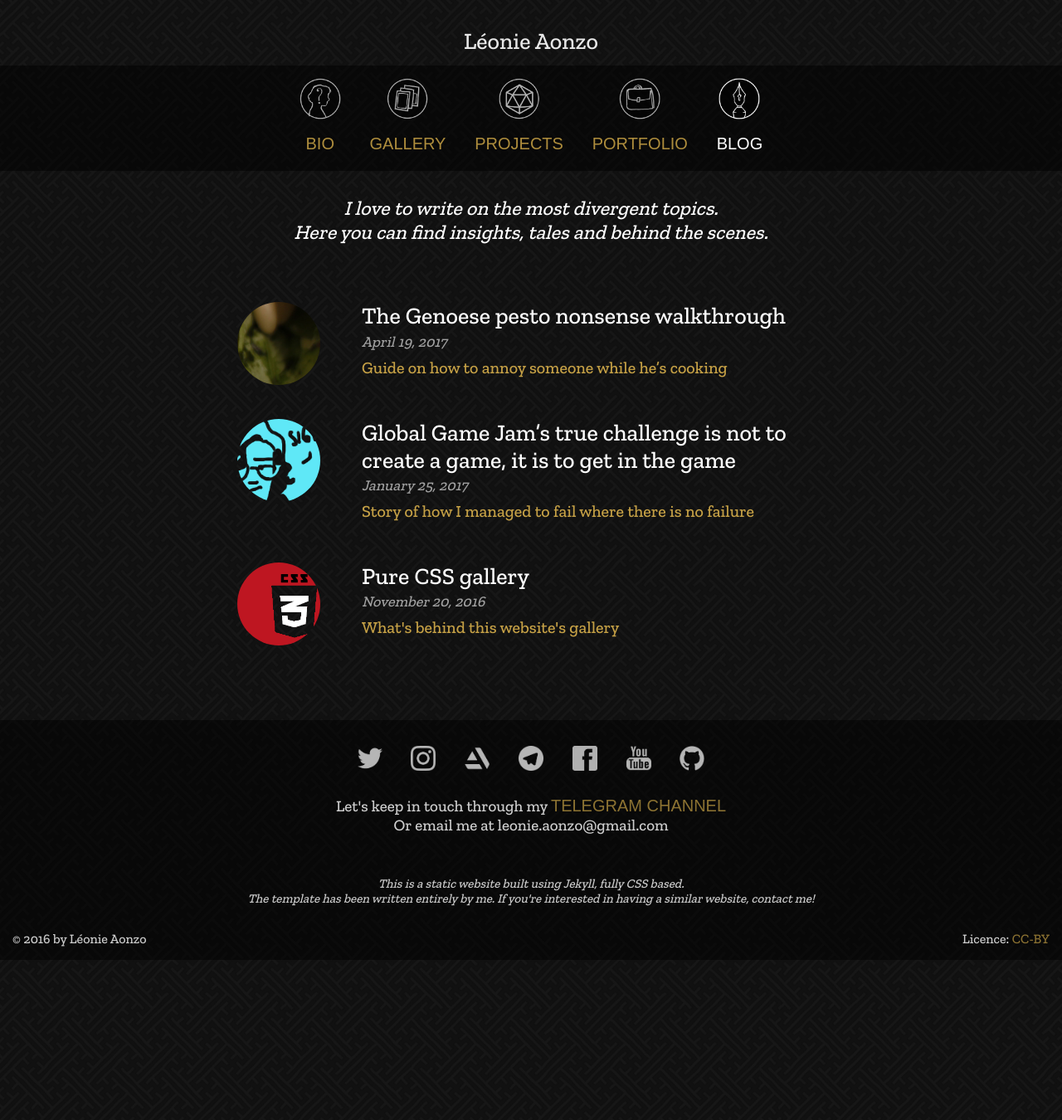
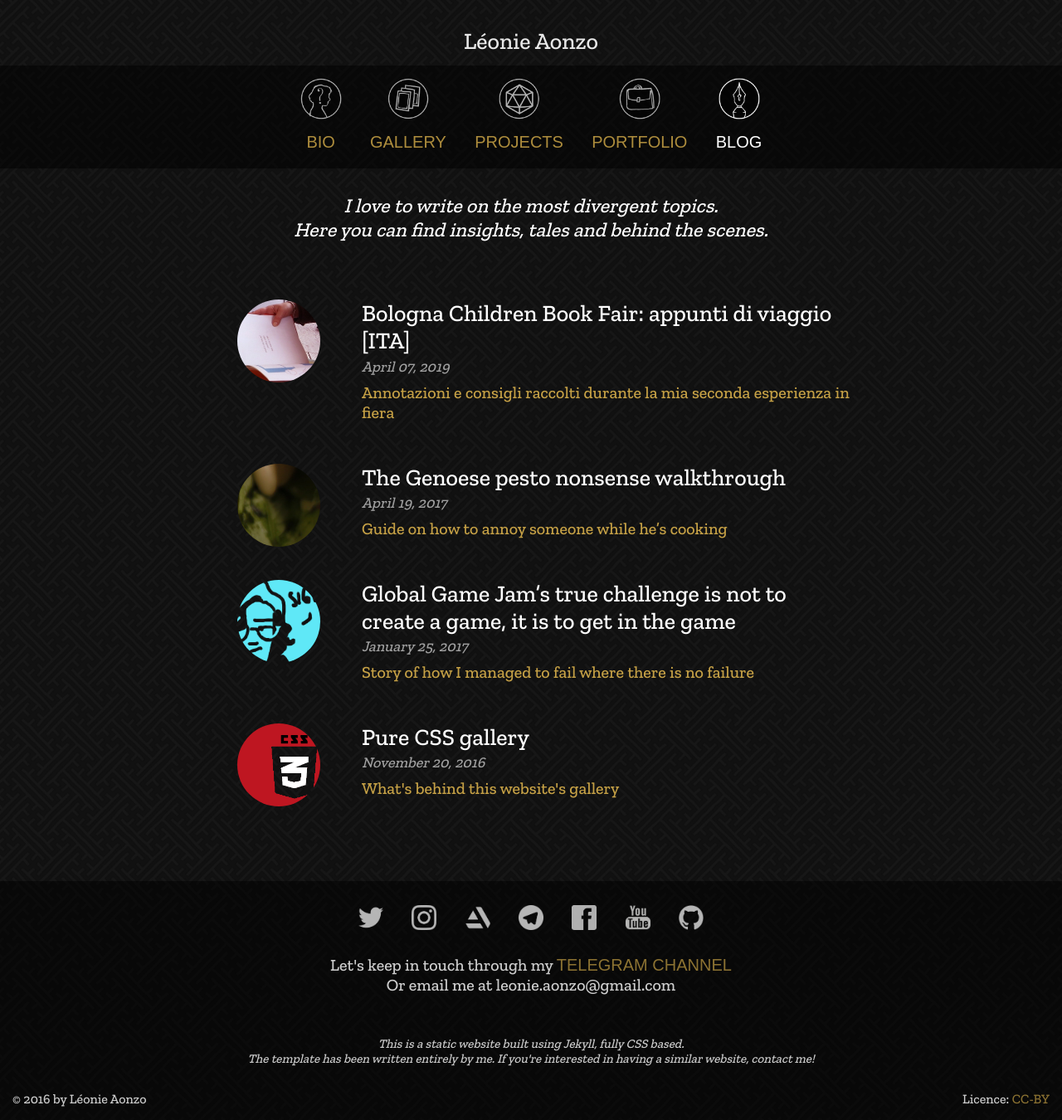
Before and after one commit to pirodaes/pirodaes.github.io, a Jekyll site: the page built from blog.html, in a window 1280 px wide. Shown: the whole page at 83% size. Built offline with Jekyll 4.4.1, drawn with Linux system fonts in a browser that asks for light colours; some web fonts are replaced; before the commit the page ends 1157 px from its top, so only the background shows below that; some of the changed lines change nothing that is shown.

Commit message:
bologna 2019

```diff
--- /dev/null
+++ b/_posts/2019-04-07-bologna-children-book-fair.md
@@ -0,0 +1,117 @@
+---
+layout: post
+title:  "Bologna Children Book Fair: appunti di viaggio [ITA]"
+date:  07/04/2019
+categories: blog-post
+post-header: 2019-04-07.jpg
+info: "Annotazioni e consigli raccolti durante la mia seconda esperienza in fiera"
+gallery:
+  - 1.jpg
+  - 2.jpg
+  - 3.jpg
+  - 4.jpg
+  - 5.jpg
+  - 6.jpg
+  - 7.jpg
+  - 8.jpg
+  - 9.jpg
+  - 10.jpg
+  - 11.jpg
+---
+
+Sono da poco tornata dalla mia seconda Bologna Children Book Fair, carica di appunti e di idee da riordinare. Credo sempre più che questa fiera sia un appuntamento imprescindibile per chi ha a che fare con il mondo dell'illustrazione. Sicuramente per me è stata, negli ultimi due anni, un importante punto di svolta. <br/> <br/>
+Studenti ed esordienti sono un po' fuori posto in un contesto professionale come quello della Fiera. Autori ed agenti corrono da uno stand all'altro, a ritmo serrato stringono mani, stringono accordi. Gli editori hanno poco tempo (e spesso poca voglia) di dedicare la loro attenzione ai portfolio di illustratori inesperti. A meno di non sfoderare il famigerato trolley carico di pubblicazioni, è difficile ritagliarsi uno spazio. Per questo, la Children Book Fair può diventare un'esperienza frustrante.
+
+<img class="post-img" src="{{ site.baseurl }}/img/posts/2019-04-07-1.png" />
+
+Ma è proprio questo aspetto strettamente professionale a fare della fiera di Bologna un appuntamento così utile. Tutto dipende da come ci si avvicina ad essa. Perciò, anche se non ho ancora l'esperienza necessaria per dare consigli, ho una gran voglia di trascrivere quel poco che ho capito. <br/>
+Quanto segue è un misto di appunti tecnici e considerazioni personali. Ricordate di prendere tutto con le pinze!
+
+<h2>Questione di morale</h2>
+I giorni di fiera sono sempre estenuanti, da un punto di vista fisico quanto emotivo. Indossare costantemente la maschera della presentazione professionale, esporsi a critiche, interagire, il tutto circondati da lavori molto più belli dei propri, può diventare estenuante. <br/> <br/>
+Per evitare di ritrovarmi a vagare senza meta mettendo in discussione il senso della mia esistenza, quest’anno ho escogitato una serie di stratagemmi:
+- **Arrivare alla fiera con un obiettivo ben chiaro in mente**. Per me quest’anno era: parlare con un editore specifico che avevo già contattato, stilare una lista di case editrici interessanti. L’anno scorso miravo ad un indefinito “successo” dei miei lavori, obiettivo che mi ha portato a sentire di aver “fallito” fin dal primo giorno.
+- Colorare le zone visitate della mappa. Banalissima tattica di gamification per scongiurare il senso di tempo sprecato anche quando non riuscivo ad ottenere contatti/portfolio review.
+- Tenere appunti per testimoniare le cose fatte/imparate, e/o un diario per sfogare la propria emotività.
+- **Visitare la fiera da soli**, con i propri ritmi. Conoscenti/amici sono un supporto fantastico dopo la fiera, quando è bello distrarsi insieme, non rimuginare troppo e godersi i buoni ristoranti di Bologna.
+- Parlare con le persone in coda agli eventi, fare domande alle conferenze e seguire i relatori nel “back stage”, avvicinarsi furtivamente a conversazioni altrui, esprimere senza farsi problemi la propria curiosità... **partecipare** insomma!
+- Sorridere!
+
+
+<h2>Portfolio e presentazione</h2>
+- La fiera non è il posto migliore per tentare di affascinare gli editori come persone o con il proprio percorso. L’offerta di illustratori è così ampia che gli editori si interessano unicamente a stili finiti. È questo il modo in cui viene effettivamente usato anche il cosiddetto “muro del pianto”. Perciò **il portfolio deve dichiarare chiaramente uno stile**. <br/>
+Se si hanno due o più stili diversi, vanno raggruppati in portfolio diversi: ad ogni editore si mostrerà solo quello più in linea con la sua proposta editoriale. <br/>
+Se si hanno pochissime illustrazioni fatte nello stesso stile ci si può presentare agli editori per consigli, ma non si verrà presi in considerazione. La soluzione non è farsi prendere dall’horror vacui, ma lavorare di più.
+- La parola d’ordine è **coerenza**: il portfolio deve dimostrare che si è capaci di lavorare con continuità all’interno dello stesso stile. Perciò sono molto apprezzate pagine dedicate ad un solo personaggio in varie pose o espressioni.
+- Le cose più importanti nell’illustrazione per bambini sono: **espressività** dei personaggi, eloquenti anche attraverso il linguaggio del corpo, **dinamismo**, attenzione ai dettagli. Non importa il livello di finitura: a volte anche delle bozze possono vincere su lavori finiti, se mostrano con forza queste caratteristiche.
+- Se si presenta il portfolio in cartaceo, la stampa e la carta devono essere di buona qualità. L’impaginazione deve lasciare uno spazio generoso alle immagini ed evitare l’effetto vignette. Meglio non presentare il portfolio in raccoglitori o buste di plastica, che danno l’idea che si vogliano “riciclare” le pagine per volte successive. Sono molto apprezzate impaginazioni con un tocco personale: formati anche più piccoli di un A4, con rilegature semplici ma fatte a mano. Il testo può essere pochissimo o non esserci affatto. Inserire però sempre i contatti alla fine.
+- Durante eventuali colloqui (prima o dopo la fiera) accettare proposte anche se non interessano, per declinare poi via mail. È importante lasciare l’impressione di una persona positiva e intraprendente.
+- Quando si propone un progetto specifico via email, solitamente si fa in questa forma: 4/5 tavole finite + schizzi di tutte o buona parte delle altre tavole + testo di presentazione del progetto + la narrazione in breve (inviata come testo semplice, non sceneggiatura).
+- Durante le portfolio review, sulla stessa illustrazione si possono ricevere pareri e consigli molto differenti. Bisogna fare attenzione a chi ci si rivolge e tenere bene a mente che il parere più importante è sempre il proprio.
+
+<h2>Contratti, lavoro, denaro</h2>
+- Prima dell’inizio di ogni lavoro da parte dell’illustratore deve esserci la firma di un **contratto** con l’editore.
+- Quando si ha a che fare con self-publisher o piccoli editori può essere l’illustratore stesso a proporre un contratto. Da parte di case editrici affermate non è professionale non presentare subito un contratto ed è più che lecito richiederne uno. Spesso sono le case editrici più grandi ad elaborare i contratti più svantaggiosi per gli illustratori.
+- Spesso negando un contratto non si perde l’offerta, ma si arriva ad una nuova negoziazione.
+- Ogni contratto dovrebbe essere negoziato.
+- Gli editori dovrebbero garantire almeno una settimana di tempo per valutare il contratto e firmarlo.
+- Bisogna tenere a mente che, in caso di assenza di un contratto, l’illustratore è comunque in una posizione di vantaggio per via delle **normative europee sul copyright**: in caso di diatribe si può fare causa e vincere.
+- L’unione fa la forza: se si pensa di dedicarsi all’illustrazione in modo professionale e serio è un’ottima idea fare riferimento ad associazioni di settore come <a href="http://www.autoridimmagini.it/">AI</a> o <a href="https://www.european-illustrators-forum.com/">EIF</a>, che offrono consulenza, tutela e networking.
+- Solitamente gli illustratori vengono pagati a libro, nel seguente modo: un pagamento che copre il periodo di produzione (due/tre mesi) e un **guadagno percentuale** sul prezzo di vendita. Idealmente il primo pagamento viene elargito in tre rate: una con la firma del contratto, una con la consegna del lavoro finito, una con la pubblicazione. Il guadagno percentuale invece viene consegnato una o due volte all’anno.
+- I profitti generati dalla vendita del libro sono spesso ripartiti come segue: 50% alla libreria, 10% all’autore, 5-7% all’illustratore. Il restante va all’editore e a coprire le spese di stampa.
+- Sarebbe ideale inserire nel contratto una “escalation clause”: più vendite, percentuale più alta. Ad esempio: <1000 copie 5%, >1000 copie 6%, >5000 copie 7%.
+- I libri scolastici e non-fiction spesso non offrono percentuali sulle vendite.
+- Nel contratto dovrebbe essere presente una clausola di **rimborso** nel caso in cui il progetto venga cancellato prima della pubblicazione. La percentuale dipende dal livello di avanzamento del progetto: 15% alle bozze, e 100% a materiale ultimato.
+- Meglio cedere la licenza per l’uso dei **diritti** solo per periodi limitati e solo relativamente alla stampa del libro, così da avere accesso ai “subsidiary rights”: traduzione (75-85% a illustratore+autore), merchandising (50-80%), applicazioni interattive/digitali (50-70%), Tv o drammatizzazione (90%).
+- Mai dare file modificabili (.pdf, .psd ecc) perché si sfuma la linea tra creatore ed editore.
+- Il contratto non deve negare i **diritti morali** impedendo che il nome dell’illustratore compaia in copertina.
+- A volte nei contratti è inclusa una clausola che obbliga l’illustratore a rilasciare sul mercato un lavoro che fa concorrenza al primo. È meglio cercare di eliminare questa clausola, ridimensionarla o definirla molto bene (“non puoi pubblicare lo stesso identico personaggio con un altro editore”: ok, “non puoi più pubblicare libri con disegni di animali”: non ok).
+- Fatta eccezione per saghe/serie con gli stessi personaggi, è meglio non fare contratti multi-progetto: ricontattando ogni volta l’editore è possibile negoziare accordi più vantaggiosi.
+- Conviene inserire una clausola che obbliga l’editore a cedere i diritti di pubblicazione se il libro viene stampato in meno di 50 copie all’anno.
+- È lecito chiedere all’editore qual’è l’aspettativa di vendita e, in caso di sconti, bisogna contrattare un guadagno minimo indipendente dalle percentuali (spesso infatti, se il totale si abbassa, scende a valori insignificanti).
+- Se si deve vendere una tavola originale, solitamente si procede come segue per **stabilire il prezzo**: lato + lato (in cm) * coefficiente di esperienza dell’autore, che va da 1 a 4.
+
+<br/>
+Spero che questi appunti possano esservi stati utili. Ci vediamo alla prossima Children Book Fair, in bocca al lupo!
+
+<h2>Un piccolo diario itinerante</h2>
+Per finire pubblico qui anche alcune pagine del mio libretto di appunti, che ha finito per diventare un piccolo diario itinerante.
+
+
+<div class="thumb-grid">
+  {% for image in page.gallery %}
+  {% assign loopindex = forloop.index %}
+        <a href="#id{{ loopindex }}" class= "thumb-link">
+          <div class="thumb" style="background-image: url('{{ site.baseurl }}/img/posts/2019-04-07/{{ image }}');">
+            <div class="caption">
+              <h2> page {{ loopindex }}</h2>
+            </div>
+          </div>
+        </a>
+  {% endfor %}
+</div>
+
+{% for image in page.gallery %}
+{% assign loopindex = forloop.index %}
+  <div id="id{{ loopindex }}" class="popup" >
+    <a href="#" >
+      <img src="{{ site.baseurl }}/img/closebtn.png" class="closebtn" />
+    </a>
+    <div class="gallery" >
+      <img src="{{ site.baseurl }}/img/posts/2019-04-07/{{ image }}" class="image" />
+    </div>
+    <div class="image-info-post">
+      <h2> page {{ loopindex }} </h2>
+        {% if loopindex == 1 %}
+          <a href="#" >
+        {% else %}
+          <a href="#id{{ loopindex | minus: 1 }}" >
+        {% endif %}
+        <img src="{{ site.baseurl }}/img/backbtn.png" class="backbtn" >
+      </a>
+      <a href="#id{{ loopindex | plus: 1 }}" >
+        <img src="{{ site.baseurl }}/img/nextbtn.png" class="nextbtn" />
+      </a>
+    </div>
+  </div>
+{% endfor %}
--- a/css/main.css
+++ b/css/main.css
@@ -136,7 +136,7 @@ body {
   background-color: #1e1e1e;
   background-image: url(../img/pattern_sayagata.png);
   background-attachment: fixed;
-  font-size: 22px;
+  font-size: 20px;
   color: #fff;
   position: relative;
   margin: 0;
@@ -146,7 +146,6 @@ body {
 
 body p {
   opacity: 0.8;
-  font-size: 19px
 }
 
 .page-wrapper {
```
Also changed, not shown: img/posts/2019-04-07.jpg (added), img/posts/2019-04-07/1.jpg (added), img/posts/2019-04-07/10.jpg (added), img/posts/2019-04-07/11.jpg (added), img/posts/2019-04-07/2.jpg (added), img/posts/2019-04-07/3.jpg (added), img/posts/2019-04-07/4.jpg (added), img/posts/2019-04-07/5.jpg (added), img/posts/2019-04-07/6.jpg (added), img/posts/2019-04-07/7.jpg (added), img/posts/2019-04-07/8.jpg (added), img/posts/2019-04-07/9.jpg (added), 1 other file.
